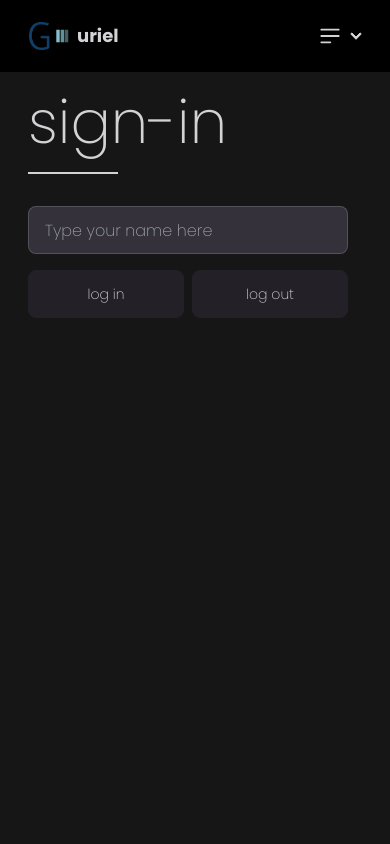
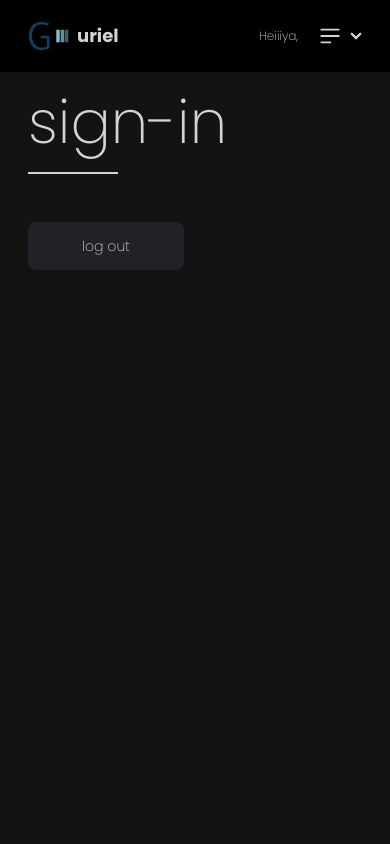
Before and after one commit to gurielmp/gurielamp-sites, a Next.js app: page /auth/login in a window 390 px wide. Both pictures are taken after a click on the button "log in". Shown: the top 844 px of the page. Built offline with nearby package versions, Linux system fonts and the light colour scheme.

Commit message:
fix media query broken and create conditional for login page

```diff
--- a/src/app/about/page.tsx
+++ b/src/app/about/page.tsx
@@ -4,7 +4,7 @@ import React from "react"
 
 export default function AboutPage() {
   return (
-    <div className="flex bg-[#161616] min-h-screen flex-col pt-5 px-7 lg:px-20 md:pt-14 sm:ml-64">
+    <div className="flex bg-[#131313] min-h-screen flex-col pt-5 px-7 lg:px-20 md:pt-14 md:ml-64">
       <p className="font-[100] text-6xl mb-5">bout mi</p>
       <span className="line inline-block w-[120px] h-[2px] bg-[#d3d3d3] mt-0 mb-8"></span>
       <div className="w-full grid lg:grid-cols-2 md:grid-cols-1 gap-4 mb-4">
--- a/src/app/auth/login/page.tsx
+++ b/src/app/auth/login/page.tsx
@@ -17,40 +17,47 @@ export default function LoginPage() {
     dispatch(logOut())
   }
 
-  const onClickToggle = () => {
-    dispatch(toggleModerator())
-  }
+  // const onClickToggle = () => {
+  //   dispatch(toggleModerator())
+  // }
 
   return (
     <div>
-      <div className="flex bg-[#161616] min-h-screen flex-col pt-5 px-7 lg:px-20 md:pt-14 sm:ml-64">
+      <div className="flex bg-[#131313] min-h-screen flex-col pt-5 px-7 lg:px-20 md:pt-14 md:ml-64">
         <p className="font-[100] text-6xl mb-5">sign-in</p>
         <span className="line inline-block w-[90px] h-[2px] bg-[#d3d3d3] mt-0 mb-8"></span>
         <div>
+          {useAppSelector((state) => !state.authReducer.value.isAuth) && (
             <input
               type="text"
+              maxLength={9}
               placeholder="Type your name here"
               className="input input-bordered w-full max-w-xs placeholder:font-light"
               onChange={(e) => setUsername(e.target.value)}
             />
+          )}
           <motion.div
             initial={{ opacity: 0, y: 100 }}
             animate={{ opacity: 1, y: 0 }}
             transition={{ delay: 0.1, duration: 0.5 }}
             className="grid grid-cols-2 gap-2 max-w-xs"
           >
+            {useAppSelector((state) => !state.authReducer.value.isAuth) && (
               <button
                 onClick={onClickLogin}
                 className="flex flex-col btn normal-case font-light mt-4"
               >
                 log in
               </button>
+            )}
+            {useAppSelector((state) => state.authReducer.value.isAuth) && (
               <button
                 onClick={onClickLogout}
                 className="flex flex-col btn normal-case font-light mt-4"
               >
                 log out
               </button>
+            )}
           </motion.div>
           {/* <button onClick={onClickToggle} className="flex flex-col btn mt-4">
             toggle moderator
--- a/src/app/inbox/page.tsx
+++ b/src/app/inbox/page.tsx
@@ -3,7 +3,7 @@ import { motion } from "framer-motion"
 
 export default function InboxPage() {
   return (
-    <div className="flex bg-[#161616] min-h-screen flex-col pt-5 px-7 font-light lg:px-20 md:pt-14 sm:ml-64 gap-1">
+    <div className="flex bg-[#131313] min-h-screen flex-col pt-5 px-7 font-light lg:px-20 md:pt-14 md:ml-64 gap-1">
       <p className="font-[100] text-6xl mb-5">inbox</p>
       <span className="line inline-block w-[80px] h-[2px] bg-[#d3d3d3] mt-0 mb-8"></span>
       <div className="flex flex-col lg:w-1/2 gap-1">
--- a/src/components/NavBar.tsx
+++ b/src/components/NavBar.tsx
@@ -1,7 +1,12 @@
+"use client"
 import Link from "next/link"
 import Image from "next/image"
+import { useAppSelector } from "@/redux/store"
+import { motion } from "framer-motion"
 
 export default function NavBar() {
+  const username = useAppSelector((state) => state.authReducer.value.username)
+  const isAuth = useAppSelector((state) => state.authReducer.value.isAuth)
   return (
     <div className="navbar px-3 lg:px-[65px] bg-[#000] text-base-content md:hidden ">
       <div className="flex-1">
@@ -13,10 +18,24 @@ export default function NavBar() {
         </Link>
       </div>
       <div className="flex-none z-10">
+        {isAuth && (
+          <motion.div
+            initial={{ opacity: 0, x: -100 }}
+            animate={{ opacity: 1, x: 0 }}
+            transition={{ delay: 0.2, duration: 0.5 }}
+          >
+            <h3 className="flex items-center text-xs font-light">
+              Heiiiya,{" "}
+              <span className="text-[#87c0cd] text-xl ml-2 capitalize">
+                {username}
+              </span>
+            </h3>
+          </motion.div>
+        )}
         <ul className="menu menu-horizontal px-1">
           <li>
             <details>
-              <summary className="pl-14 hover:bg-black">
+              <summary className="pl-2 hover:bg-black">
                 <svg
                   className="w-6 h-6"
                   aria-hidden="true"
@@ -31,7 +50,7 @@ export default function NavBar() {
                   />
                 </svg>
               </summary>
-              <ul className="p-2 bg-base-100">
+              <ul className="p-2 bg-base-100 top-6 right-0">
                 <li>
                   <Link href="/">Dashboard</Link>
                 </li>
@@ -41,6 +60,9 @@ export default function NavBar() {
                 <li>
                   <Link href="/inbox">Inbox</Link>
                 </li>
+                <li>
+                  <Link href="/auth/login">Login</Link>
+                </li>
               </ul>
             </details>
           </li>
--- a/src/components/SideBar/SideBar.tsx
+++ b/src/components/SideBar/SideBar.tsx
@@ -7,10 +7,11 @@ import { motion } from "framer-motion"
 
 export default function SideBar() {
   const username = useAppSelector((state) => state.authReducer.value.username)
-  const isModerator = useAppSelector(
-    (state) => state.authReducer.value.isModerator
-  )
   const isAuth = useAppSelector((state) => state.authReducer.value.isAuth)
+  // const isModerator = useAppSelector(
+  //   (state) => state.authReducer.value.isModerator
+  // )
+
   return (
     <div className="bg-[#000]">
       {/* <ButtonToggleSidebar /> */}
@@ -107,7 +108,7 @@ export default function SideBar() {
             </li>
             <li>
               <Link
-                href="#"
+                href="/auth/login"
                 className="flex items-center p-2 rounded-lg duration-300 hover:text-white group"
               >
                 <svg
@@ -164,7 +165,7 @@ export default function SideBar() {
             </li>
             <li>
               <Link
-                href="#"
+                href="/auth/login"
                 className="flex items-center p-2 rounded-lg duration-300 hover:text-white group"
               >
                 <svg
--- a/src/redux/features/auth-slice.ts
+++ b/src/redux/features/auth-slice.ts
@@ -1,5 +1,4 @@
 import { createSlice, PayloadAction } from "@reduxjs/toolkit";
-import { stat } from "fs";
 
 type InitialState = {
   value: AuthState
```
Lines whose indentation alone changed are shown as unchanged.
